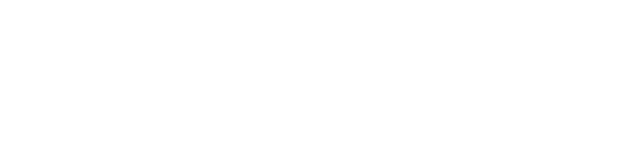
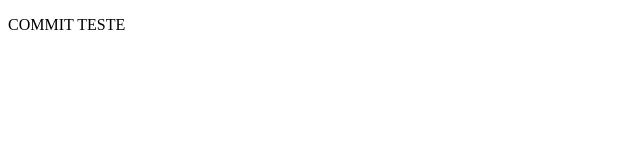
Before and after one commit to kauasdn/OMDb-group-project, a plain HTML site: page OMDb-Project/Index.html in a window 1280 px wide. Shown: the whole page, without its empty margins (0-640 px from the left). Drawn offline with Linux system fonts and the light colour scheme.

Commit message:
TESTE NA ESCOLA

```diff
--- a/OMDb-Project/Index.html
+++ b/OMDb-Project/Index.html
@@ -7,6 +7,6 @@
     <title>Index</title>
 </head>
 <body>
-
+    <p>COMMIT TESTE</p>
 </body>
 </html>
```
